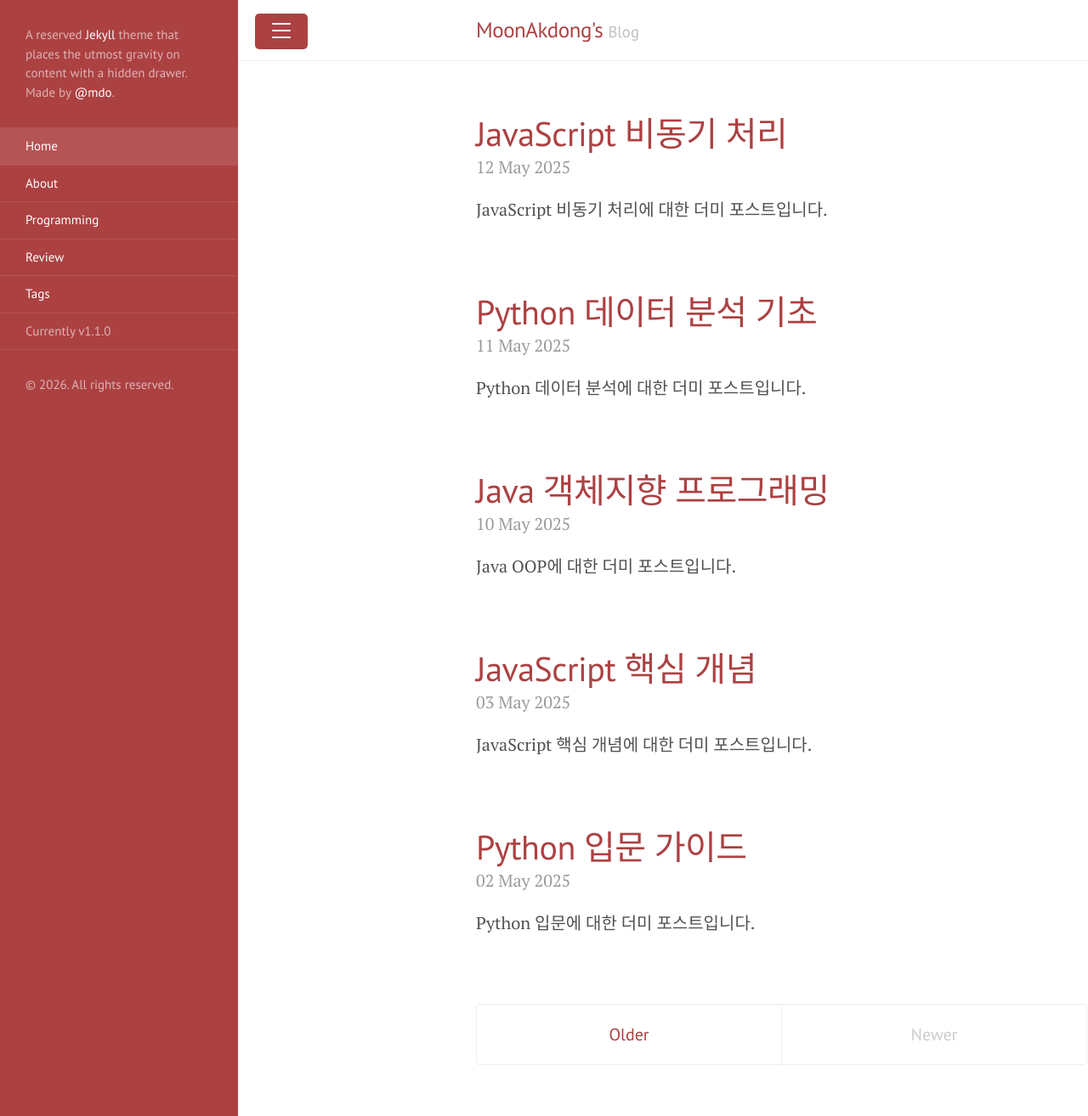
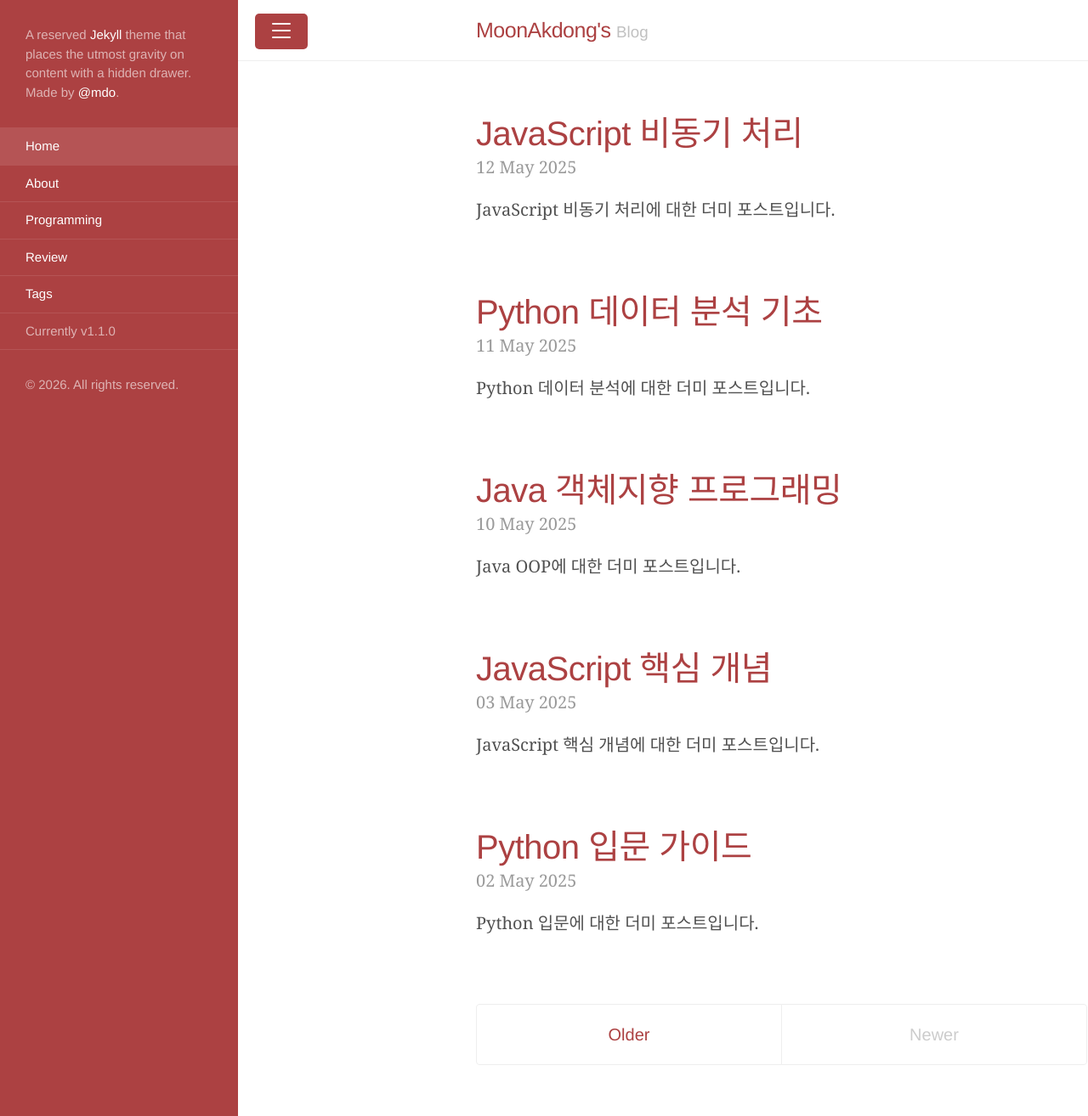
Before and after one commit to moon-akdong/moon-akdong.github.io, a Jekyll site: the page built from index.html, in a window 1280 px wide and 1314 px high. Shown: the whole window at 85% size. Built offline with Jekyll 4.4.1, drawn with Linux system fonts in a browser that asks for light colours; some web fonts are replaced; the list of posts is cut into pages by our own code.

Commit message:
Change font to NanumSquare
Replace PT Serif/Sans with NanumSquare via CDN for Korean text support.

Co-Authored-By: Claude Opus 4.6 <noreply@anthropic.com>

```diff
--- a/_includes/head.html
+++ b/_includes/head.html
@@ -19,7 +19,7 @@
   <link rel="stylesheet" href="{{ '/public/css/poole.css' | absolute_url }}">
   <link rel="stylesheet" href="{{ '/public/css/syntax.css' | absolute_url }}">
   <link rel="stylesheet" href="{{ '/public/css/lanyon.css' | absolute_url }}">
-  <link rel="stylesheet" href="https://fonts.googleapis.com/css?family=PT+Serif:400,400italic,700%7CPT+Sans:400">
+  <link rel="stylesheet" href="https://cdn.jsdelivr.net/gh/moonspam/NanumSquare@2.0/nanumsquare.css">
 
   <link rel="apple-touch-icon-precomposed" sizes="144x144" href="{{ '/public/apple-touch-icon-precomposed.png' | absolute_url }}">
   <link rel="shortcut icon" href="{{ '/public/favicon.ico' | absolute_url }}">
--- a/public/css/poole.css
+++ b/public/css/poole.css
@@ -48,7 +48,7 @@ body {
 }
 
 html {
-  font-family: "Helvetica Neue", Helvetica, Arial, sans-serif;
+  font-family: "NanumSquare", "Helvetica Neue", Helvetica, Arial, sans-serif;
   font-size: 16px;
   line-height: 1.5;
 }
```
